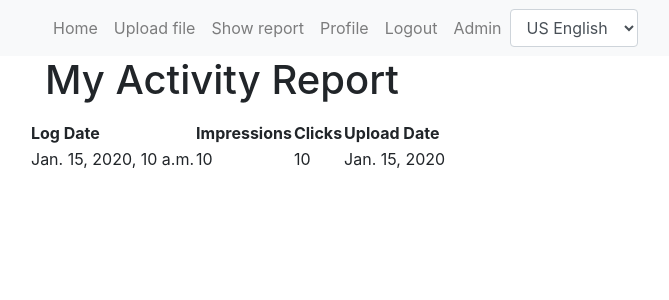
After one commit to TomonyteReda/capt1_reda, a Django app: page /show-report in a window 1280 px wide. The commit adds this page. Shown: the top 300 px of the page, without its empty margins (40-709 px from the left). Run offline with Django 3.2, Linux system fonts and the light colour scheme; a user stored in the database is signed in; tables that the repository leaves empty hold one stand-in row (values such as "Sample post"); some libraries are stand-ins or nearby versions.

Commit message:
updates 07.07

```diff
--- a/mysite/myreport/admin.py
+++ b/mysite/myreport/admin.py
@@ -3,7 +3,7 @@ from .models import Activity, DataFile
 
 
 class ActivityAdmin(admin.ModelAdmin):
-    list_display = ('log_date', 'activity_type', 'quantity', 'upload_date', 'user')
+    list_display = ('log_date', 'quantity_impressions', 'quantity_clicks', 'upload_date', 'user')
 
 
 admin.site.register(DataFile)
--- a/mysite/myreport/models.py
+++ b/mysite/myreport/models.py
@@ -13,15 +13,15 @@ class DataFile(models.Model):
 
 class Activity(models.Model):
     log_date = models.DateTimeField('date', null=True, blank=True)
-    activity_type = models.CharField('activity type', max_length=50, null=True, blank=True)
-    quantity = models.IntegerField('quantity', default=0)
+    quantity_impressions = models.IntegerField('impressions', default=0)
+    quantity_clicks = models.IntegerField('clicks', default=0)
     upload_date = models.DateField('upload date', auto_now_add=True)
     data_file = models.ForeignKey('DataFile', on_delete=models.CASCADE, null=True, verbose_name='file')
     user = models.ForeignKey(get_user_model(), on_delete=models.SET_NULL, null=True, blank=True)
 
     def __str__(self):
         return f'uploaded on {self.upload_date}: ' \
-               f'{self.log_date} {self.activity_type} {self.quantity} by user {self.user}'
+               f'{self.log_date} {self.quantity_impressions} {self.quantity_clicks} by user {self.user}'
 
     class Meta:
         verbose_name = 'Activity'
--- a/mysite/myreport/templates/base.html
+++ b/mysite/myreport/templates/base.html
@@ -23,6 +23,7 @@
             <li class="nav-item"><a class="nav-link" href="{% url 'index' %}">{% trans "home"|capfirst %}</a></li>
             {% if user.is_authenticated %}
               <li class="nav-item"><a class="nav-link" href="{% url 'upload' %}">{% trans "upload file"|capfirst %}</a></li>
+              <li class="nav-item"><a class="nav-link" href="{% url 'report' %}">{% trans "show report"|capfirst %}</a></li>
               <li class="nav-item"><a class="nav-link" href="{% url 'my-profile' %}">{% trans "profile"|capfirst %}</a></li>
               <li class="nav-item"><a class="nav-link" href="{% url 'logout' %}?next={% url 'index' %}">{% trans "logout"|capfirst %}</a></li>
             {% else %}
--- /dev/null
+++ b/mysite/myreport/templates/report.html
@@ -0,0 +1,28 @@
+{% extends "base.html" %}
+{% load i18n %}
+{% block content %}
+  <h1>{% trans "my Activity Report"|capfirst %}</h1>
+<p></p>
+<div>
+    {% if report %}
+    <div class="row">
+      <table>
+          <th>Log Date</th>
+          <th>Impressions</th>
+          <th>Clicks</th>
+          <th>Upload Date</th>
+          {% for line in report %}
+          <tr>
+              <td>{{ line.log_date }}</td>
+              <td>{{ line.impressions }}</td>
+              <td>{{ line.clicks }}</td>
+              <td>{{ line.upload_date }}</td>
+          </tr>
+                {% endfor %}
+      </table>
+    </div>
+    {% else %}
+      <p>{% blocktrans %}No data to show{% endblocktrans %}</p>
+    {% endif %}
+</div>
+{% endblock %}
--- a/mysite/myreport/urls.py
+++ b/mysite/myreport/urls.py
@@ -6,4 +6,5 @@ urlpatterns = [
     path("", views.index, name='index'),
     path('register/', views.register, name='register'),
     path('upload-file', views.model_form_upload, name='upload'),
+    path('show-report', views.model_report, name='report'),
 ]
--- a/mysite/myreport/views.py
+++ b/mysite/myreport/views.py
@@ -11,8 +11,6 @@ from .models import DataFile, Activity
 import base64
 from .process_data import add_data_from_file_to_db
 from django.db.models import Sum
-import pandas as pd
-import numpy as np
 
 
 def index(request):
@@ -58,13 +56,14 @@ def model_form_upload(request):
 
 @login_required
 def model_report(request):
-    data = Activity.objects.filter(user=request.user).values('log_date', 'activity_type', 'quantity', 'upload_date')
-    pivot = pd.pivot_table(data, values=['quantity'], index=['log_date', 'upload_date'],
-                           columns=['activity_type'], aggfunc=np.sum, fill_value=0)
+    query_set = Activity.objects.filter(user=request.user)
+    result = query_set.values('log_date', 'upload_date')\
+        .order_by('log_date')\
+        .annotate(impressions=Sum('quantity_impressions'), clicks=Sum('quantity_clicks'))
     context = {
-        'Report': pivot.to_html,
-               }
-    return render(request, 'user_activity_report.html', context)
+        'report': result
+    }
+    return render(request, 'report.html', context=context)
 
 
 @csrf_protect
```
Also changed, not shown: mysite/myreport/process_data.py (+16 -32 lines), mysite/myreport/migrations/0003_auto_20220707_1546.py (added).
